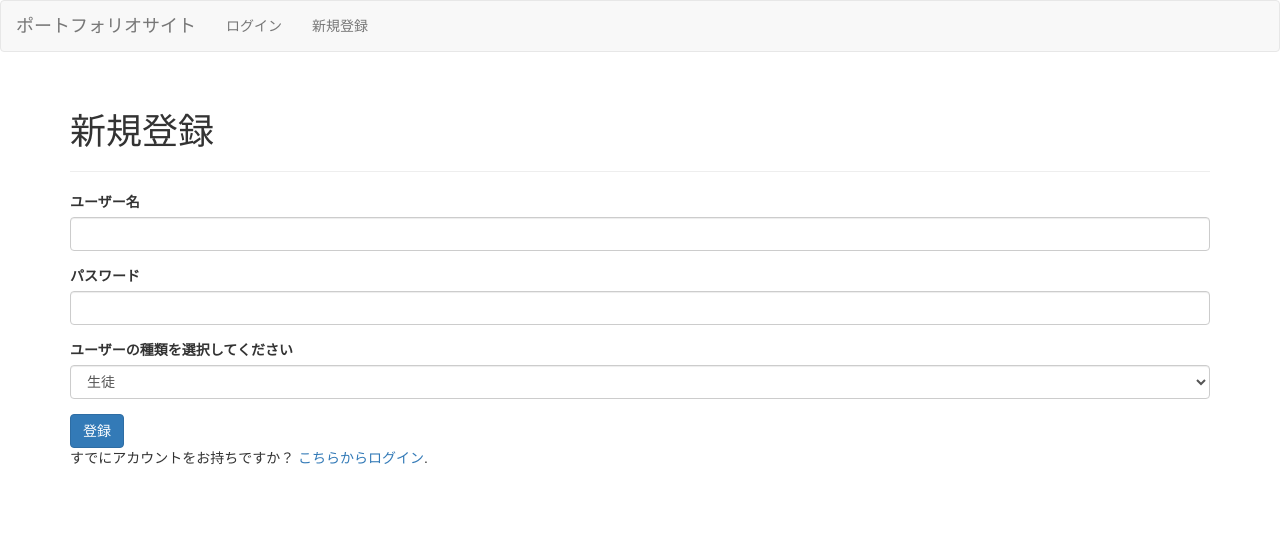
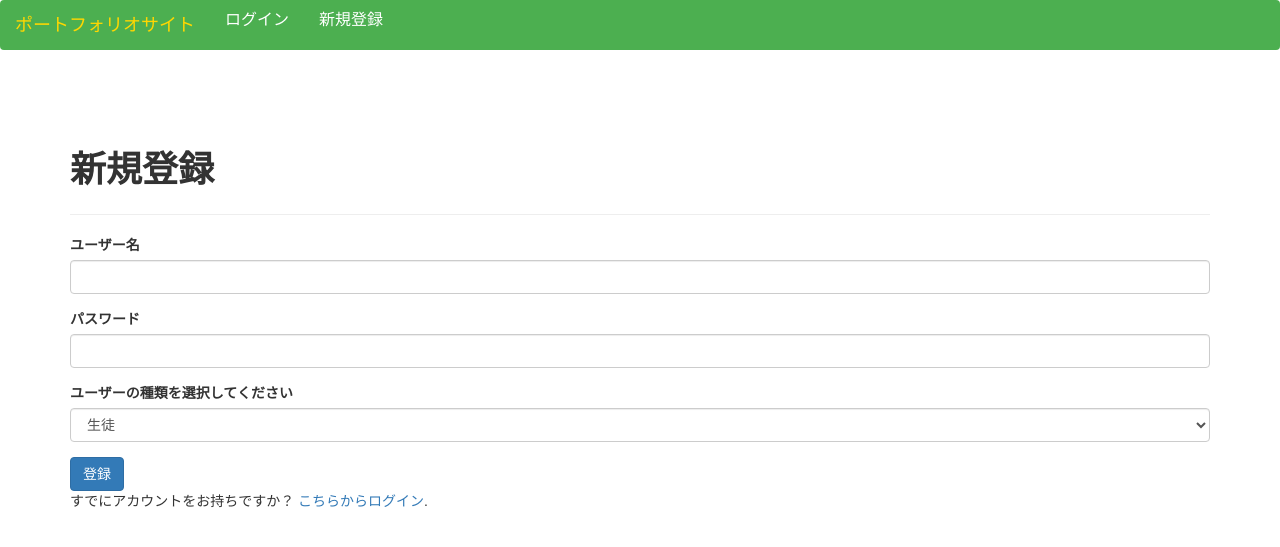
Before and after one commit to To-Takemoto/ePortfolio_prot, a Flask app: page /register in a window 1280 px wide. Shown: the top 547 px of the page. Run offline with Flask 3, Linux system fonts and the light colour scheme; some libraries are stand-ins or nearby versions.

Commit message:
cssを追加

```diff
--- /dev/null
+++ b/app/static/css/main.css
@@ -0,0 +1,67 @@
+/* ナビゲーションバーの背景色とリンクの色 */
+.navbar {
+    background-color: #4CAF50; /* 好きな色に変更 */
+    border: none;
+}
+
+.navbar .navbar-brand, .navbar .nav > li > a {
+    color: white !important;
+}
+
+.navbar .nav > li > a:hover, .navbar .navbar-brand:hover {
+    color: #FFD700 !important;
+}
+
+/* フラッシュメッセージのデザイン */
+.alert {
+    margin-top: 15px;
+    border-radius: 5px;
+    font-weight: bold;
+}
+
+.alert-success {
+    background-color: #DFF0D8;
+    color: #3C763D;
+}
+
+.alert-danger {
+    background-color: #F2DEDE;
+    color: #A94442;
+}
+
+.alert-warning {
+    background-color: #FCF8E3;
+    color: #8A6D3B;
+}
+
+.alert-info {
+    background-color: #D9EDF7;
+    color: #31708F;
+}
+
+/* メインコンテンツのパディング */
+.container {
+    padding-top: 20px;
+}
+
+/* マイページリンクなどのボタンのカスタマイズ */
+.navbar-nav > li > a {
+    padding: 10px 15px;
+    font-size: 16px;
+}
+
+/* ヘッダーやコンテナ内のタイトル */
+h1, h2, h3, h4, h5, h6 {
+    color: #333;
+    font-weight: bold;
+    margin-bottom: 15px;
+}
+
+/* フッターのデザイン（もし追加する場合） */
+footer {
+    background-color: #4CAF50;
+    color: white;
+    padding: 10px;
+    text-align: center;
+    margin-top: 20px;
+}
--- a/app/templates/base.html
+++ b/app/templates/base.html
@@ -7,6 +7,7 @@
     <meta name="viewport" content="width=device-width, initial-scale=1.0">
     <title>{% block title %}{% endblock %}</title>
     <link href="//cdnjs.cloudflare.com/ajax/libs/twitter-bootstrap/3.3.7/css/bootstrap.min.css" rel="stylesheet">
+    <link href="{{ url_for('static', filename='css/main.css') }}" rel="stylesheet">
 </head>
 <body>
     <!-- ナビゲーションバー -->
```
